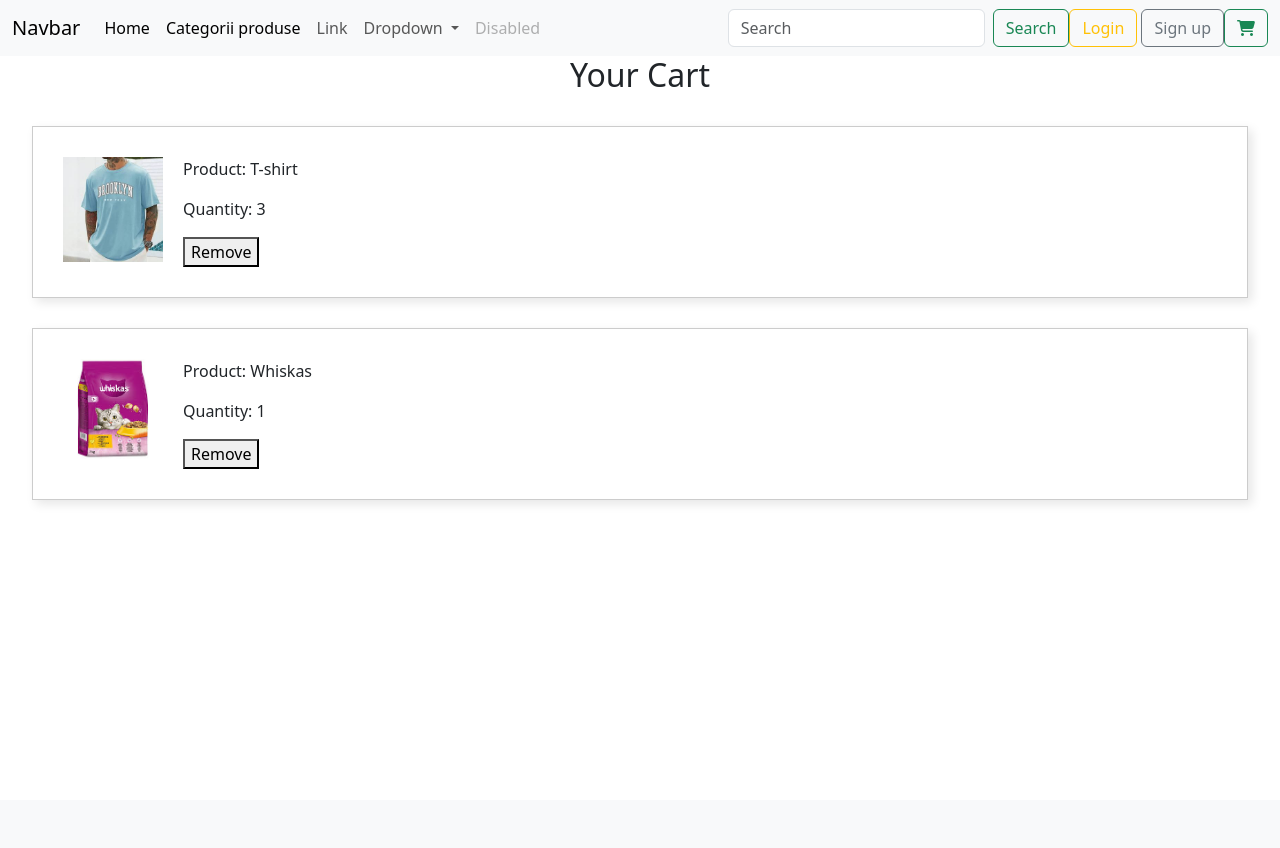
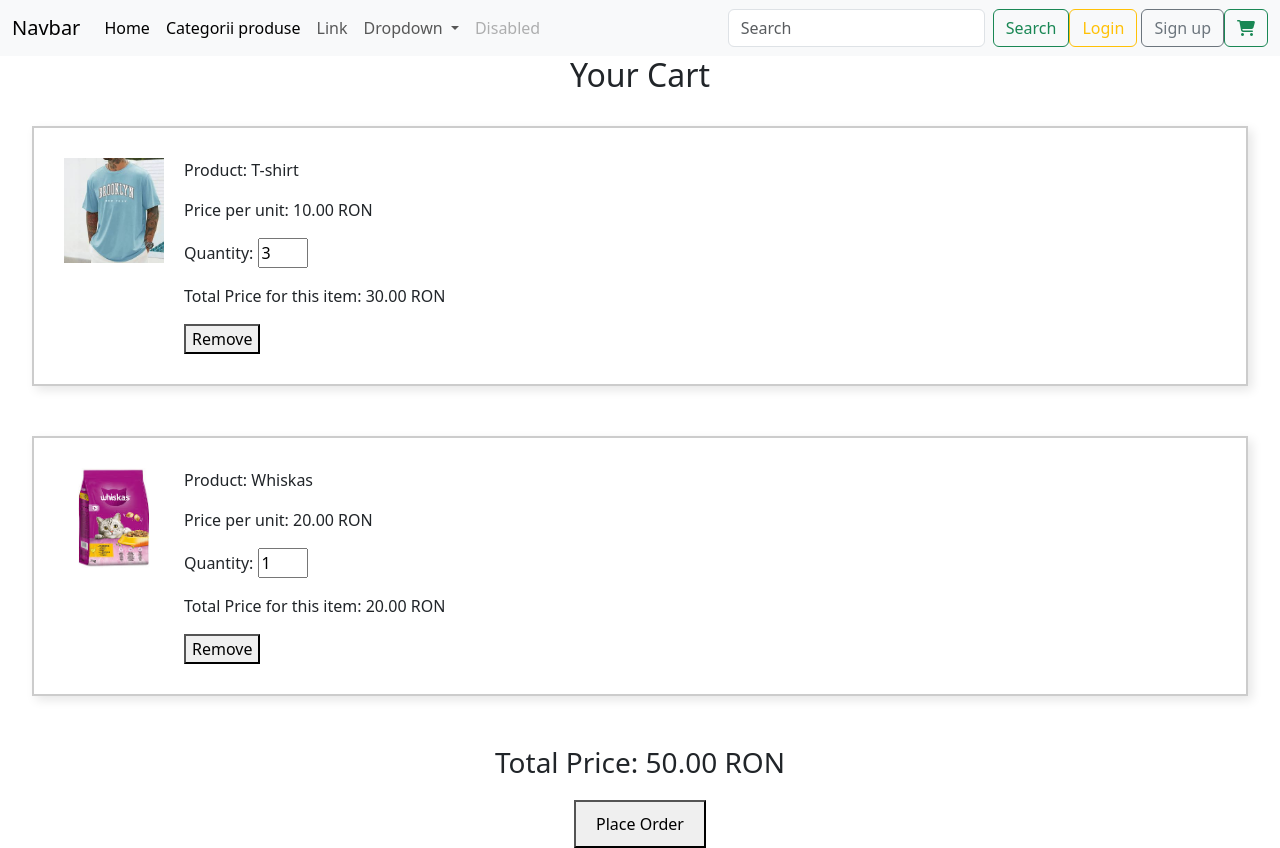
Before and after one commit to elisei11/SDS_python58, a Django app: page /cart/ in a window 1280 px wide. Before the commit the page ends 501 px from the top, so only its background shows below. Run offline with Django 5.2, Linux system fonts and the light colour scheme; a user stored in the database is signed in; data comes from the database, SQL or seed files in the repository; both versions use the stored data as it was after the commit; some libraries are stand-ins or nearby versions.

Commit message:
add product in the correct category, in the cart add the functionality to choose the quantity of the product and other functions

```diff
--- a/shop/forms.py
+++ b/shop/forms.py
@@ -2,7 +2,7 @@ from django import forms
 from django.contrib.auth.forms import UserCreationForm, AuthenticationForm
 from django.contrib.auth.models import User
 
-from .models import Category
+from .models import Category, CartItem
 
 
 class CategoryForm(forms.ModelForm):
--- a/shop/views.py
+++ b/shop/views.py
@@ -30,29 +30,27 @@ class HomeView(ListView):
 
 
 
+
 class ListProductView(ListView):
     template_name = 'product/product_list.html'
-    model = Product
     context_object_name = 'products'
+    category = None
 
-    def product_list(request, category_slug=None):
-        category = None
-        categories = Category.objects.all()
-        products = Product.objects.all()
+    def get_queryset(self):
+        category_slug = self.kwargs.get('category_slug')
+        queryset = Product.objects.all()
 
         if category_slug:
             category = get_object_or_404(Category, slug=category_slug)
-            products = products.filter(category=category)
+            queryset = queryset.filter(category=category)
 
-        return render(request, 'product/product_list.html', {
-            'category': category,
-            'categories': categories,
-            'products': products
-        })
+        return queryset
 
-    # def get_queryset(self):
-    #     return Category.objects.filter(product__slug=self.kwargs['slug'])
-
+    def get_context_data(self, **kwargs):
+        context = super().get_context_data(**kwargs)
+        context['categories'] = Category.objects.all()
+        context['category'] = self.category
+        return context
 
 class ProductDetailView(DetailView):
     template_name = 'product/product_detail.html'
@@ -105,7 +103,15 @@ class CartView(ListView):
     def get_context_data(self, **kwargs):
         context = super().get_context_data(**kwargs)
         context['cart'], created = Cart.objects.get_or_create(user=self.request.user)
+        for item in context['carts']:
+            item.total_price = item.product.price * item.quantity
+
+        total_price = sum(item.product.price * item.quantity for item in context['carts'])
+        context['total_price'] = total_price
+
+
         return context
+
 
 
 class AddToCartView(FormView):
--- a/templates/cart/view_cart.html
+++ b/templates/cart/view_cart.html
@@ -4,13 +4,19 @@
 <div class="cart-container" style="max-width: 95%; margin: 0 auto;">
     <h2 style="text-align: center;">Your Cart</h2><br/>
     {% for item in carts %}
-    <div class="cart-item" style="border: 1px solid #ccc; padding: 30px; margin-bottom: 30px; box-shadow: 4px 4px 10px rgba(0,0,0,0.1); display: flex;">
+    <div class="cart-item" style="border: 2px solid #ccc; padding: 30px; margin-bottom: 50px; box-shadow: 4px 4px 10px rgba(0,0,0,0.1); display: flex;">
         <div class="cart-item-image" style="margin-right: 20px;">
+            <a href="{% url 'shop:product-detail' item.product.pk %}">
             <img src="{{ item.product.image.url }}" alt="{{ item.product.name }}" style="width: 100px; height: auto;">
+            </a>
         </div>
         <div class="cart-item-info" style="flex-grow: 1;">
             <p>Product: {{ item.product.name }}</p>
-            <p>Quantity: {{ item.quantity }}</p>
+            <p>Price per unit: {{ item.product.price }} RON</p>
+            <p>Quantity: <input type="number" name="quantity" value="{{ item.quantity }}" min="1" style="width: 50px;"> </p>
+
+
+            <p>Total Price for this item: {{ item.total_price }} RON</p>
             <div class="cart-item-actions">
                 <form method="post" action="{% url 'shop:remove-from-cart' item.product.pk %}">
                     {% csrf_token %}
@@ -20,39 +26,17 @@
         </div>
     </div>
     {% endfor %}
+    <div class="cart-total" style="text-align: center; margin-top: 20px;">
+        <h3>Total Price: {{ total_price }} RON</h3>
+    </div>
+    <div class="place-order" style="text-align: center; margin-top: 20px;">
+{#        <form method="post" action="{% url 'shop:place-order' %}">#}
+{#            {% csrf_token %}#}
+            <button type="submit" style="padding: 10px 20px; font-size: 16px;">Place Order</button>
+{#        </form>#}
+    </div>
 </div>
+
+
+
 {% endblock %}
-{#{% extends 'base.html' %}#}
-{##}
-{#{% block title %}Your cart{% endblock %}#}
-{##}
-{#{% block content %}#}
-{#    <div class="container-fluid mt-4">#}
-{##}
-{#        <div class="row text-center">#}
-{#            {% for item in carts %}#}
-{#                <td class="cart-item">#}
-{#                <div class="cart-item-info">#}
-{#                <div class="col-lg-3 col-md-6 mb-4">#}
-{#                    <div class="card h-100">#}
-{#                        <img class="card-img-top" src="{{ product.image.url }}" alt="Product:{{ product.name }}">#}
-{#                        <div class="card-body">#}
-{#                            <h4 class="card-title">Product{{ product.name }}</h4>#}
-{#                            <p class="card-text">Quantity:{{ product.description }}</p>#}
-{#                        </div>#}
-{#                    </div>#}
-{#                       <div class="cart-item-actions">#}
-{#                    <form method="post" action="{% url 'shop:remove-from-cart' item.product.pk %}">#}
-{#                        {% csrf_token %}#}
-{#                        <button type="submit">Remove</button>#}
-{#                    </form>#}
-{#                </div>#}
-{#                    </div>#}
-{#                </div>#}
-{#                </td>#}
-{#            {% endfor %}#}
-{#        </div>#}
-{#    </div>#}
-{##}
-{##}
-{#{% endblock %}#}
--- a/templates/shop/category_list.html
+++ b/templates/shop/category_list.html
@@ -12,7 +12,7 @@
                     <div class="card-body">
                         <h5 class="card-title">{{ category.name }}</h5>
                         <p class="card-text">{{ category.description }}</p>
-                        <a href="{% url 'shop:product-list' category.slug  %}" class="btn btn-primary">Go to {{ category.name }}</a>
+                        <a href="{% url 'shop:product-list' category.slug %}" class="btn btn-primary">Go to {{ category.name }}</a>
                     </div>
                 </div>
             </div>
```
Also changed, not shown: db.sqlite3.
